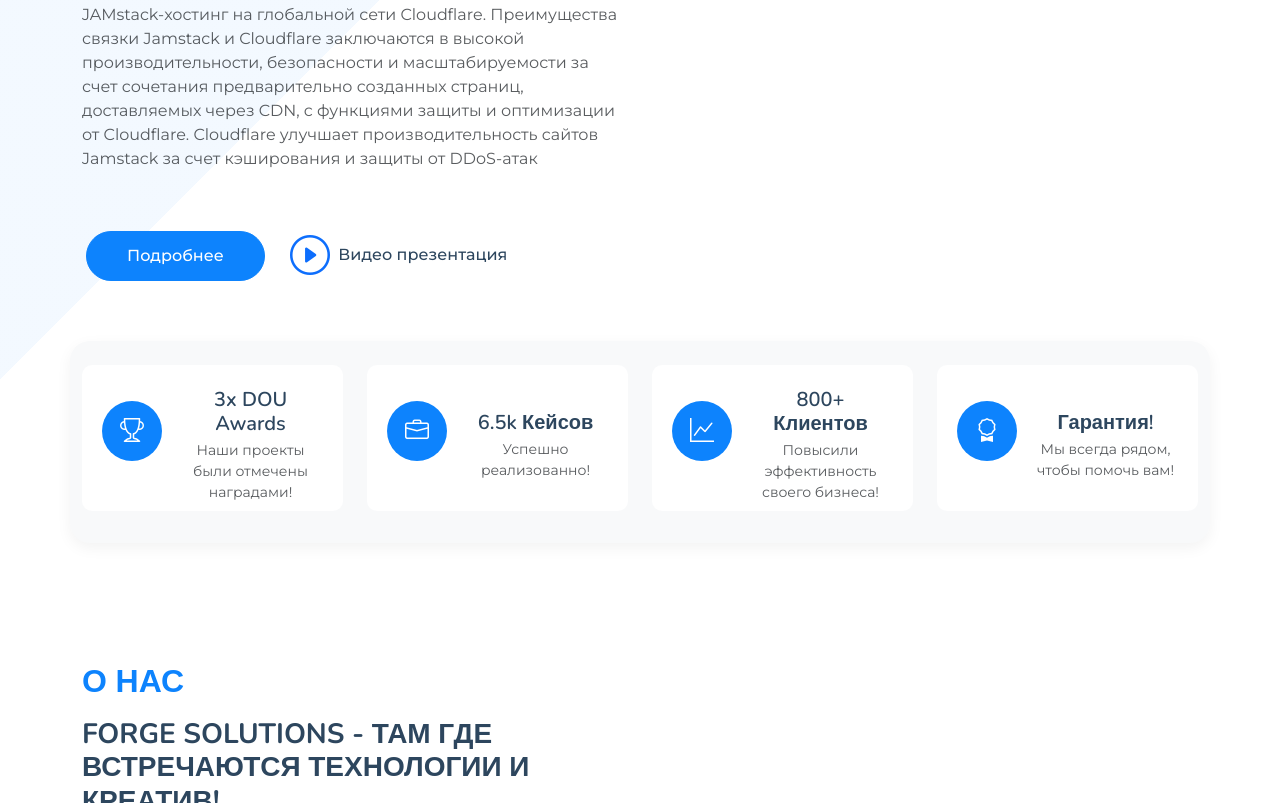
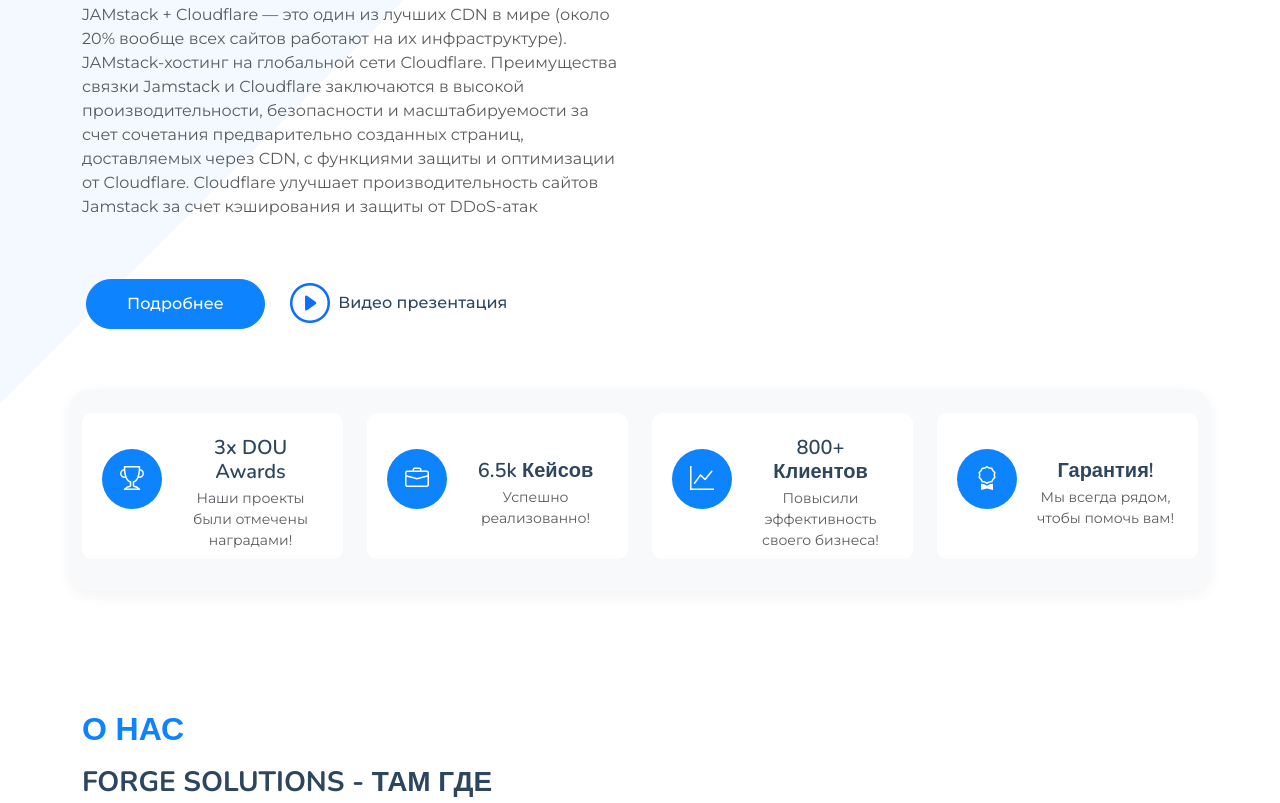
Before and after one commit to itcomdevops/it-agency, a website: page index.html in a window 1280 px wide. Shown: the part 1124-1927 px from the top of the page. Drawn offline with nearby package versions, Linux system fonts and the light colour scheme.

Commit message:
888888888888

```diff
--- a/index.html
+++ b/index.html
@@ -102,7 +102,7 @@
                 </h1>
 
                 <p class="mb-4 mb-md-5 text-muted font-weight-bold">
-                  JAMstack-хостинг на глобальной сети Cloudflare. Преимущества связки Jamstack и Cloudflare заключаются в высокой производительности, безопасности и масштабируемости за счет сочетания предварительно созданных страниц, доставляемых через CDN, с функциями защиты и оптимизации от Cloudflare. Cloudflare улучшает производительность сайтов Jamstack за счет кэширования и защиты от DDoS-атак
+                  JAMstack + Cloudflare — это один из лучших CDN в мире (около 20% вообще всех сайтов работают на их инфраструктуре). JAMstack-хостинг на глобальной сети Cloudflare. Преимущества связки Jamstack и Cloudflare заключаются в высокой производительности, безопасности и масштабируемости за счет сочетания предварительно созданных страниц, доставляемых через CDN, с функциями защиты и оптимизации от Cloudflare. Cloudflare улучшает производительность сайтов Jamstack за счет кэширования и защиты от DDoS-атак
                 </p>
 
                 <div class="hero-buttons">
```
